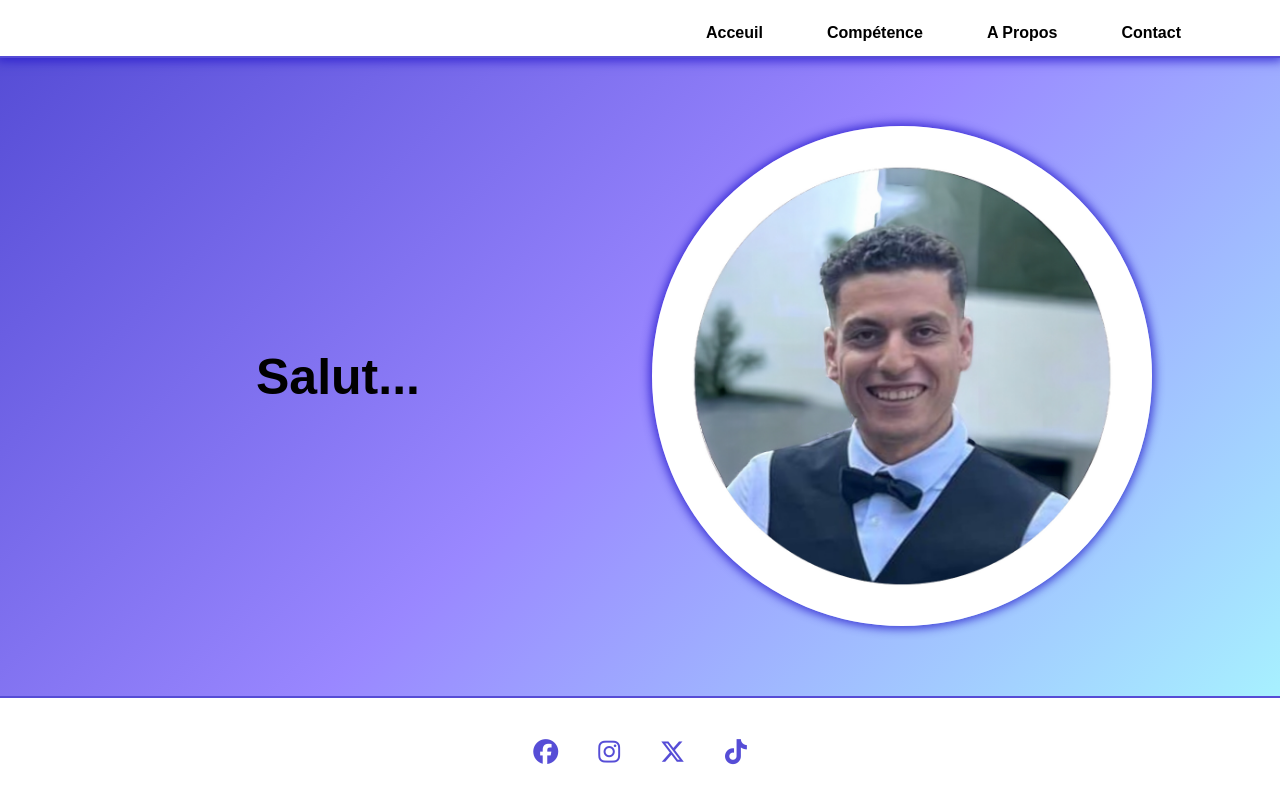
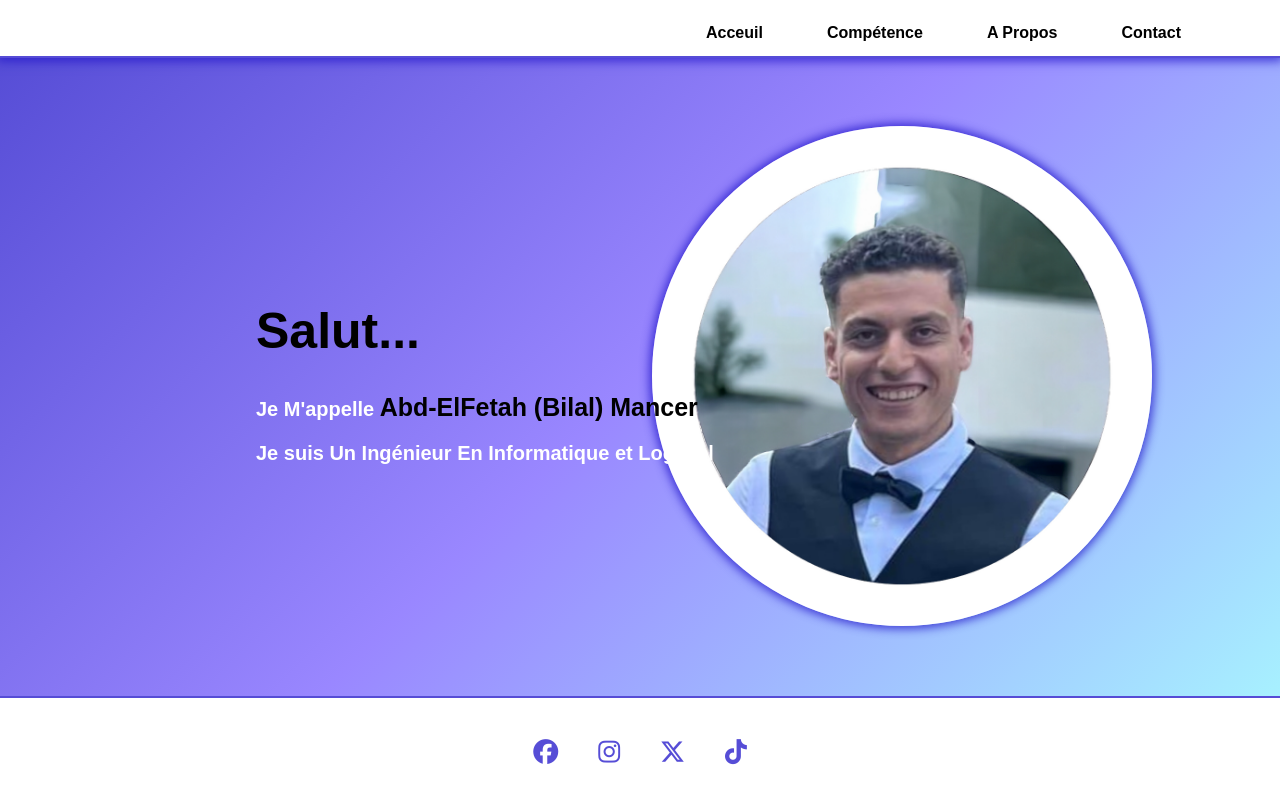
Before and after one commit to abdbilal146/my_portfolio, an Angular app: page / in a window 1280 px wide. Built offline with nearby package versions, Linux system fonts and the light colour scheme.

Commit message:
home page text updated

```diff
--- a/src/app/components/footer/footer.component.css
+++ b/src/app/components/footer/footer.component.css
@@ -7,6 +7,7 @@
     border-top: 2px solid;
     border-color: rgba(33, 21, 201, 0.76);
     /*box-shadow:0px 0px 10px 3px rgba(33, 21, 201, 0.76);*/
+
 }
 
 .social-container{
--- a/src/app/components/home-page/home-page.component.css
+++ b/src/app/components/home-page/home-page.component.css
@@ -63,6 +63,17 @@
     50% { border-color: rgba(33, 21, 201, 0.76); }
 }
 
+.text-container p{
+    font-size: 20px;
+    font-family: sans-serif;
+    color: white;
+    font-weight: 600;
+}
+.text-container p span{
+    font-size: 25px;
+    color: black;
+}
+
 @media (max-width: 600px) {
     .image-container{
         width: 250px;
@@ -70,11 +81,12 @@
         top: 07vh;
         left: 50vw;
         transform: translateX(-50%);
+        font-size: 25px;
     }
 }
 
 
-@media (max-width: 420px) and (max-height: 920px) {
+@media (max-width: 600px) and (max-height: 920px) {
     .text-container{
         top: 70%;
     }
--- a/src/app/components/home-page/home-page.component.html
+++ b/src/app/components/home-page/home-page.component.html
@@ -3,5 +3,7 @@
     </div>
     <div class="text-container">
         <h1>Salut...</h1>
+        <p>Je M'appelle <span>Abd-ElFetah (Bilal) Mancer</span></p>
+        <p>Je suis Un Ingénieur En Informatique et Logiciel </p>
     </div>
 </div>
```
